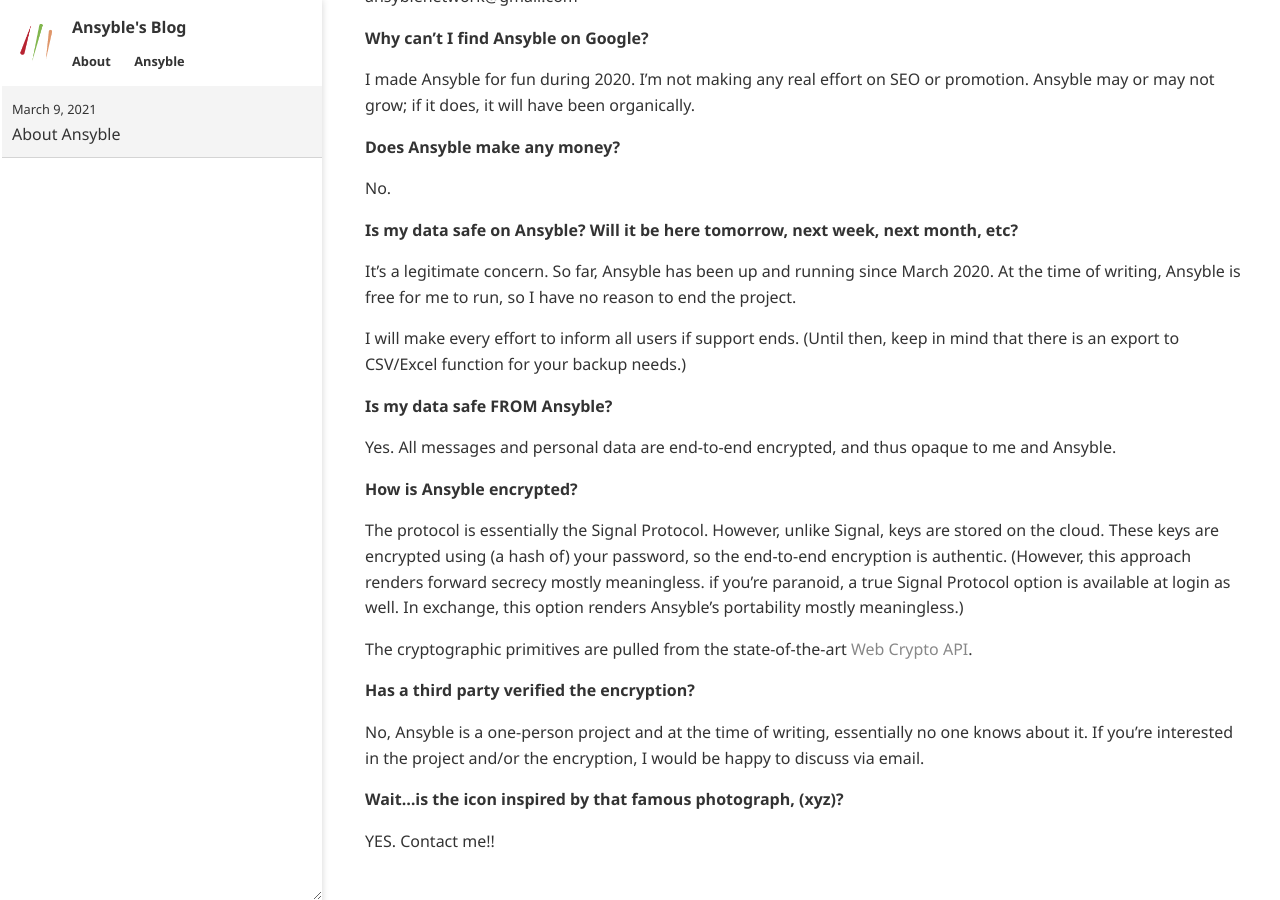
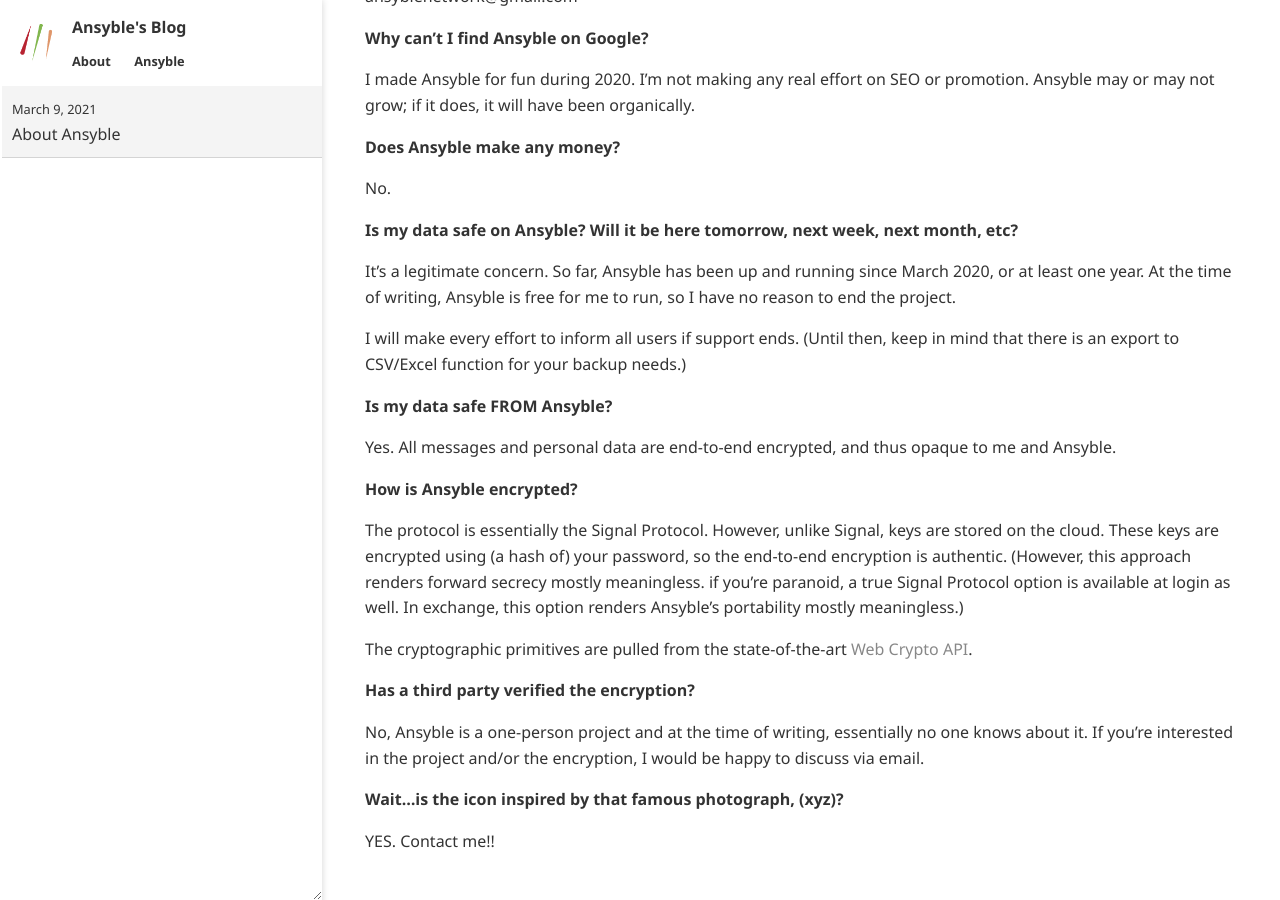
Before and after one commit to ansyblenetwork/ansybleblog, a Jekyll site: the page built from _posts/2021-03-09-about-ansyble.md, in a window 1280 px wide and 900 px high, scrolled down 691 px. Built offline with Jekyll 4.4.1, drawn with Linux system fonts in a browser that asks for light colours.

Commit message:
Update 2021-03-09-about-ansyble.md

```diff
--- a/_posts/2021-03-09-about-ansyble.md
+++ b/_posts/2021-03-09-about-ansyble.md
@@ -30,7 +30,7 @@
 
 #### Is my data safe on Ansyble? Will it be here tomorrow, next week, next month, etc?
 
-It's a legitimate concern. So far, Ansyble has been up and running since March 2020. At the time of writing, Ansyble is free for me to run, so I have no reason to end the project.
+It's a legitimate concern. So far, Ansyble has been up and running since March 2020, or at least one year. At the time of writing, Ansyble is free for me to run, so I have no reason to end the project.
 
 I will make every effort to inform all users if support ends. (Until then, keep in mind that there is an export to CSV/Excel function for your backup needs.)
 
```
